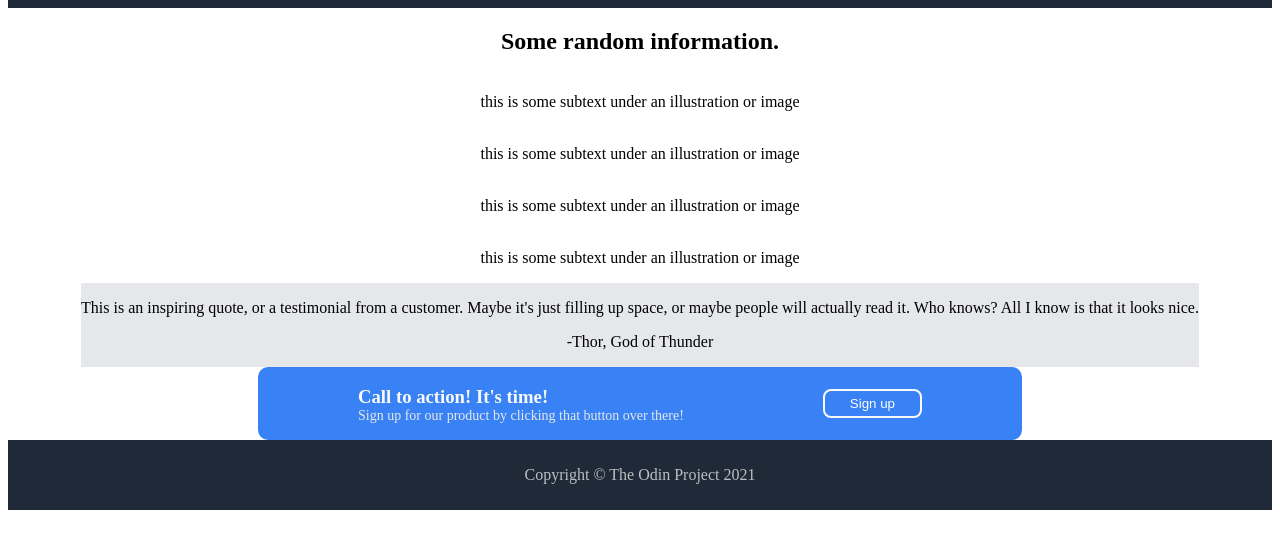
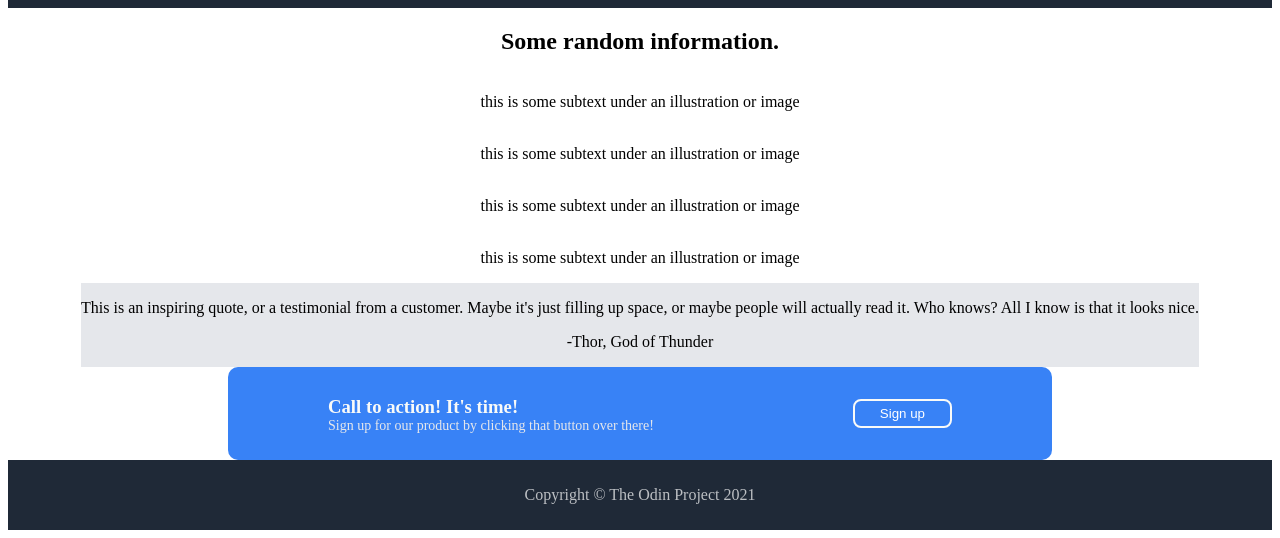
Before and after one commit to Piggun/landing-page-odin-project, a plain HTML site: page index.html in a window 1280 px wide. Shown: the part 353-891 px from the top of the page. Drawn offline with Linux system fonts and the light colour scheme.

Commit message:
Fix styling of call to action section

```diff
--- a/style.css
+++ b/style.css
@@ -72,8 +72,8 @@ a {
   background-color: #3882f6;
   color: #F9FAF8;
   border-radius: 10px;
-  margin: 0 250px;
-  padding: 10px 100px;
+  margin: 0 220px;
+  padding: 20px 100px;
   text-align: start;
   line-height: 1px;
 }
```
